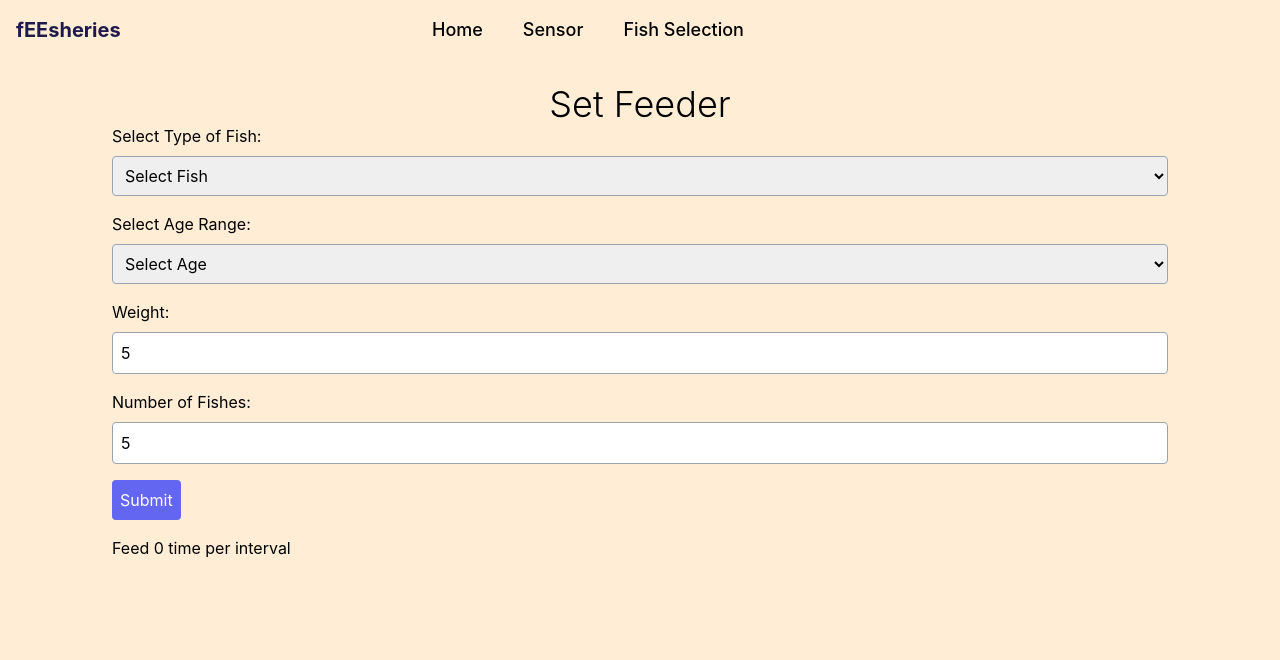
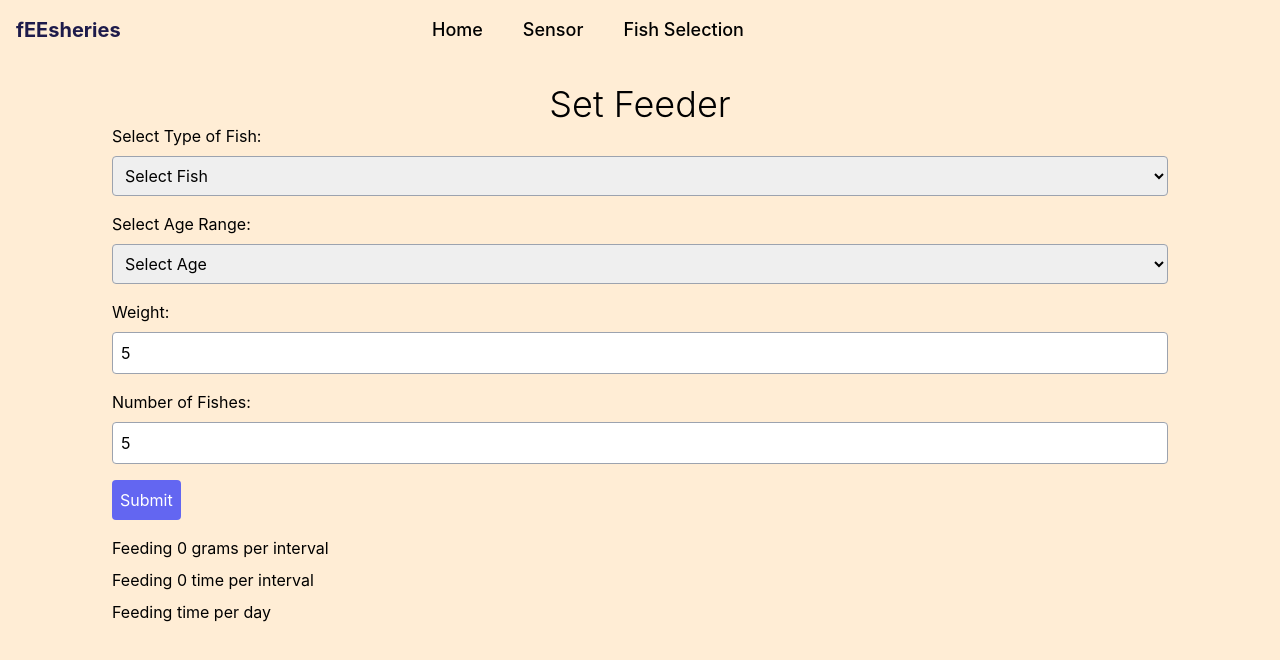
Before and after one commit to gregoryerrl/Fisherees, a React (Create React App) app: page /fish-selection in a window 1280 px wide. Both pictures are taken after typing "5", "5" into the empty fields and a click on the button "Submit". Shown: the top 660 px of the page. Built offline with nearby package versions, Linux system fonts and the light colour scheme; no server answers.

Commit message:
fishselection display

```diff
--- a/src/FishSelectionPage.js
+++ b/src/FishSelectionPage.js
@@ -1,7 +1,7 @@
 // src/FishSelectionPage.js
-import React, {useState} from "react";
-import {ref, set} from "firebase/database";
-import {db} from "./firebase/firebaseConfig";
+import React, { useState } from "react";
+import { ref, set } from "firebase/database";
+import { db } from "./firebase/firebaseConfig";
 
 const FishSelectionPage = () => {
   const [selectedFish, setSelectedFish] = useState("");
@@ -10,6 +10,10 @@ const FishSelectionPage = () => {
   const [numberOfFishes, setNumberOfFishes] = useState("");
   const [click, setClick] = useState("");
   const [displayFeed, setDisplayFeed] = useState(1);
+  const [batch, setBatch] = useState(1);
+
+  let BW;
+  let interval;
 
   const handleFishSelect = (event) => {
     setSelectedFish(event.target.value);
@@ -22,8 +26,6 @@ const FishSelectionPage = () => {
   };
 
   const calculateClick = async () => {
-    let BW = 0;
-    let interval = 0;
     switch (selectedAge) {
       case "Fingerling":
         BW = 0.08;
@@ -45,10 +47,11 @@ const FishSelectionPage = () => {
     const roundedClickValue = Math.ceil(rawClickValue / 25) * 25;
     const displayFeed = roundedClickValue / 25;
 
-    console.log(roundedClickValue);
+    console.log(interval);
     console.log(displayFeed);
     setClick(roundedClickValue.toString());
     setDisplayFeed(displayFeed);
+    setBatch(interval);
 
     // Set feeder steps and interval in Firebase
     await setFeeder(interval, roundedClickValue);
@@ -117,8 +120,15 @@ const FishSelectionPage = () => {
         {click && (
           <div className="mb-4">
             <p className="block mb-2">
-              Feed {displayFeed} {displayFeed > 1 ? "times" : "time"} per
+              Feeding {displayFeed * 3} grams per interval
+            </p>
+            <p className="block mb-2">
+              Feeding {displayFeed} {displayFeed > 1 ? "times" : "time"} per
               interval
+            </p>
+
+            <p className="block mb-2">
+              Feeding {batch} {batch > 1 ? "times" : "time"} per day
             </p>
           </div>
         )}
```
